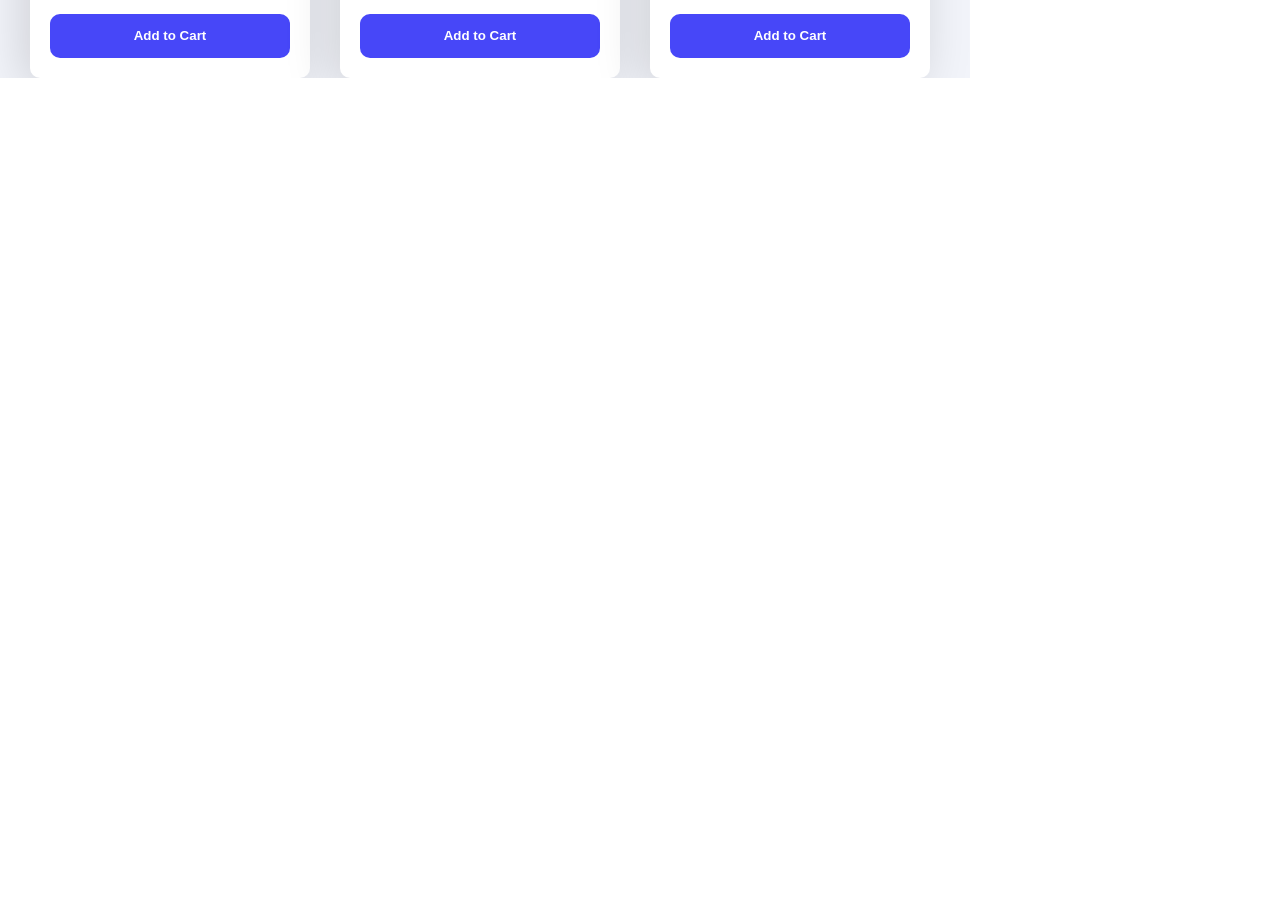
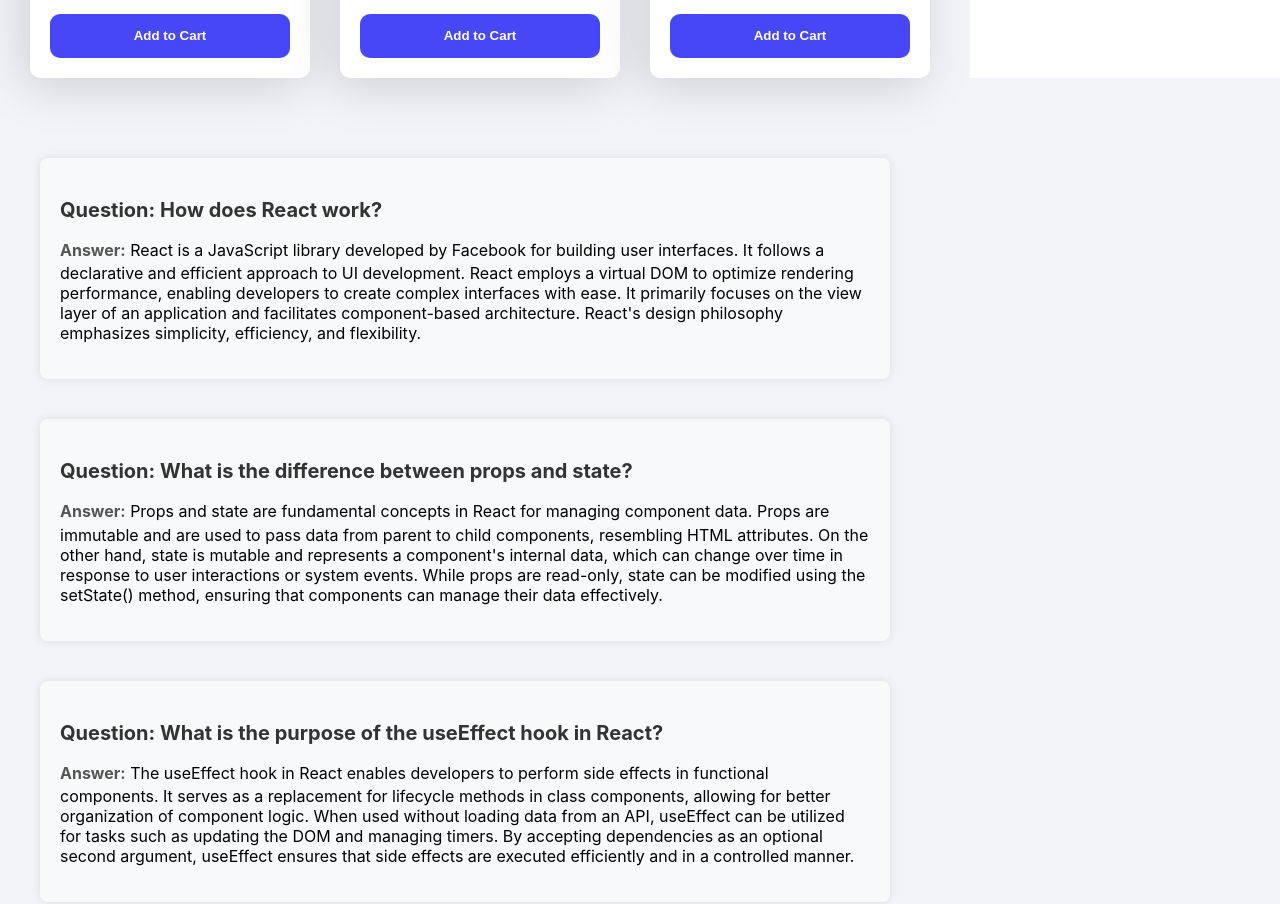
Before and after one commit to imtyaz-17/fitness-hub, a React (Create React App) app: page / in a window 1280 px wide. Shown: the part 1503-2407 px from the top of the page. Before the commit the page ends 1581 px from the top, so only its background shows below. Built offline with nearby package versions, Linux system fonts and the light colour scheme.

Commit message:
Q&A - added

```diff
--- a/src/App.js
+++ b/src/App.js
@@ -4,6 +4,7 @@ import './App.css';
 import Aside from './components/Aside/Aside';
 import Exercises from './components/Exercises/Exercises';
 import { addToDb } from './utilities/localDB';
+import Blog from './components/Blog/Blog';
 
 function App() {
   const [exerciseTime, setExerciseTime] = useState(0);
@@ -15,6 +16,7 @@ function App() {
     <div className="App">
       <Exercises handleAddCart={handleAddCart}></Exercises>
       <Aside exerciseTime={exerciseTime}></Aside>
+      <Blog></Blog>
     </div>
   );
 }
--- /dev/null
+++ b/src/components/Blog/Blog.css
@@ -0,0 +1,43 @@
+.blog {
+    margin: 40px;
+    padding: 20px;
+    background-color: #f8f9fa;
+    border-radius: 8px;
+    box-shadow: 0 0 10px rgba(0, 0, 0, 0.1);
+}
+
+.blog-question {
+    font-size: 20px;
+    font-weight: bold;
+    color: #333;
+    margin-bottom: 10px;
+}
+
+.blog-answer {
+    font-size: 16px;
+    color: #555;
+    line-height: 1.6;
+}
+
+.blog-answer strong {
+    color: #007bff;
+}
+
+
+.blog:hover {
+    background-color: aliceblue;
+    transform: translateY(-5px);
+    transition: transform 0.3s ease-in-out;
+}
+
+@media screen and (min-width:769) and (max-width:1024) {
+    .blog {
+        margin: 0px 50px 50px;
+    }
+}
+
+@media screen and (max-width:768px) {
+    .blog {
+        margin: 0px 50px 50px;
+    }
+}
--- /dev/null
+++ b/src/components/Blog/Blog.js
@@ -0,0 +1,23 @@
+import React from 'react';
+import './Blog.css';
+const Blog = () => {
+    return (
+        <div className='blo-container'>
+            <div className='blog'>
+                <p className='blog-question'> <strong>Question:</strong> How does React work?</p>
+                <p><strong className='blog-answer'>Answer:</strong> React is a JavaScript library developed by Facebook for building user interfaces. It follows a declarative and efficient approach to UI development. React employs a virtual DOM to optimize rendering performance, enabling developers to create complex interfaces with ease. It primarily focuses on the view layer of an application and facilitates component-based architecture. React's design philosophy emphasizes simplicity, efficiency, and flexibility.</p>
+            </div>
+            <div className='blog'>
+                <p className='blog-question'> <strong>Question:</strong> What is the difference between props and state?</p>
+                <p><strong className='blog-answer'>Answer:</strong> Props and state are fundamental concepts in React for managing component data. Props are immutable and are used to pass data from parent to child components, resembling HTML attributes. On the other hand, state is mutable and represents a component's internal data, which can change over time in response to user interactions or system events. While props are read-only, state can be modified using the setState() method, ensuring that components can manage their data effectively.</p>
+
+            </div>
+            <div className='blog'>
+                <p className='blog-question'> <strong>Question:</strong> What is the purpose of the useEffect hook in React?</p>
+                <p><strong className='blog-answer'>Answer:</strong> The useEffect hook in React enables developers to perform side effects in functional components. It serves as a replacement for lifecycle methods in class components, allowing for better organization of component logic. When used without loading data from an API, useEffect can be utilized for tasks such as updating the DOM and managing timers. By accepting dependencies as an optional second argument, useEffect ensures that side effects are executed efficiently and in a controlled manner.</p>
+            </div>
+        </div>
+    );
+};
+
+export default Blog;
```
Also changed, not shown: src/images/logo192.png (added).
